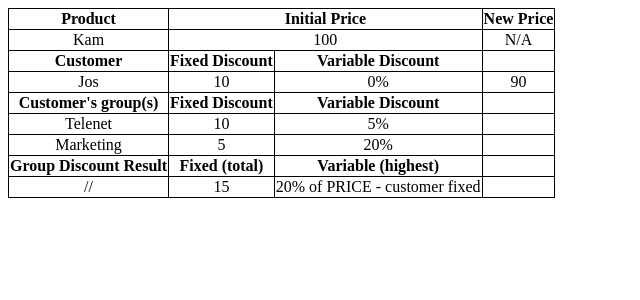
After one commit to Vinnehboom/oop-price-calculator, a PHP site: page /View/includes/tabletest.html in a window 1280 px wide. The commit adds this page. Shown: the top 300 px of the page, without its empty margins (0-640 px from the left). Run offline with PHP 8.4, Linux system fonts and the light colour scheme.

Commit message:
commit before merge

```diff
--- a/Controller/IndexController.php
+++ b/Controller/IndexController.php
@@ -21,7 +21,7 @@
                 $Jos = $_SESSION['currentUser'];
                 $produkt = $database->fetchProductById(intval($_POST['product']));
                 $price = new Price($produkt, $Jos);
-                if ($price->IsFixedCustomer())
+                //if ($price->IsFixedCustomer())
                 $finalPrice = $price->getPrice();
             }
         }
--- a/Model/DatabaseHandler.php
+++ b/Model/DatabaseHandler.php
@@ -15,8 +15,8 @@
     {
         $dbhost = "localhost";
         $dbuser = "becode";
-        $dbpass = "becode";
-        $db = "price_calculator";
+        $dbpass = "becode1993";
+        $db = "Price_exercise_db";
 
         $driverOptions = [
             PDO::MYSQL_ATTR_INIT_COMMAND => "SET NAMES 'utf8'",
--- /dev/null
+++ b/View/includes/tabletest.html
@@ -0,0 +1,74 @@
+<!DOCTYPE html>
+<html lang="en">
+<head>
+    <meta charset="UTF-8">
+    <title>Title</title>
+</head>
+<style>
+    table, th, td {
+        border: 1px solid black;
+        border-collapse: collapse;
+        text-align: center;
+    }
+</style>
+<body>
+
+
+<table>
+    <tr>
+        <th>Product</th>
+        <th colspan="2">Initial Price</th>
+        <th>New Price</th>
+    </tr>
+    <tr>
+        <td>Kam</td>
+        <td colspan="2">100</td>
+        <td>N/A</td>
+    </tr>
+    <tr>
+        <th>Customer</th>
+        <th>Fixed Discount</th>
+        <th>Variable Discount</th>
+        <td></td>
+    </tr>
+    <tr>
+        <td>Jos</td>
+        <td>10</td>
+        <td>0%</td>
+        <td>90</td>
+    </tr>
+    <tr>
+        <th>Customer's group(s)</th>
+        <th>Fixed Discount</th>
+        <th>Variable Discount</th>
+        <td></td>
+    </tr>
+    <tr>
+        <td>Telenet</td>
+        <td>10</td>
+        <td>5%</td>
+        <td></td>
+    </tr>
+    <tr>
+        <td>Marketing</td>
+        <td>5</td>
+        <td>20%</td>
+        <td></td>
+    </tr>
+    <tr>
+        <th>Group Discount Result</th>
+        <th>Fixed (total)</th>
+        <th>Variable (highest)</th>
+        <td></td>
+    </tr>
+    <tr>
+        <td>//</td>
+        <td>15</td>
+        <td>20% of PRICE - customer fixed</td>
+        <td></td>
+    </tr>
+</table>
+
+
+</body>
+</html>
--- a/View/index.php
+++ b/View/index.php
@@ -29,6 +29,9 @@
         <input type="submit">
     </form>
 
-    <h2> <?php if ($finalPrice) {echo $finalPrice;} ?></h2>
+    <h2> <?php if ($finalPrice) {
+        include 'includes/table.php';
+        echo $finalPrice;
+    } ?></h2>
 </section>
 <?php require 'includes/footer.php'?>
```
Also changed, not shown: View/includes/table.php (added, +20 -0 lines).
